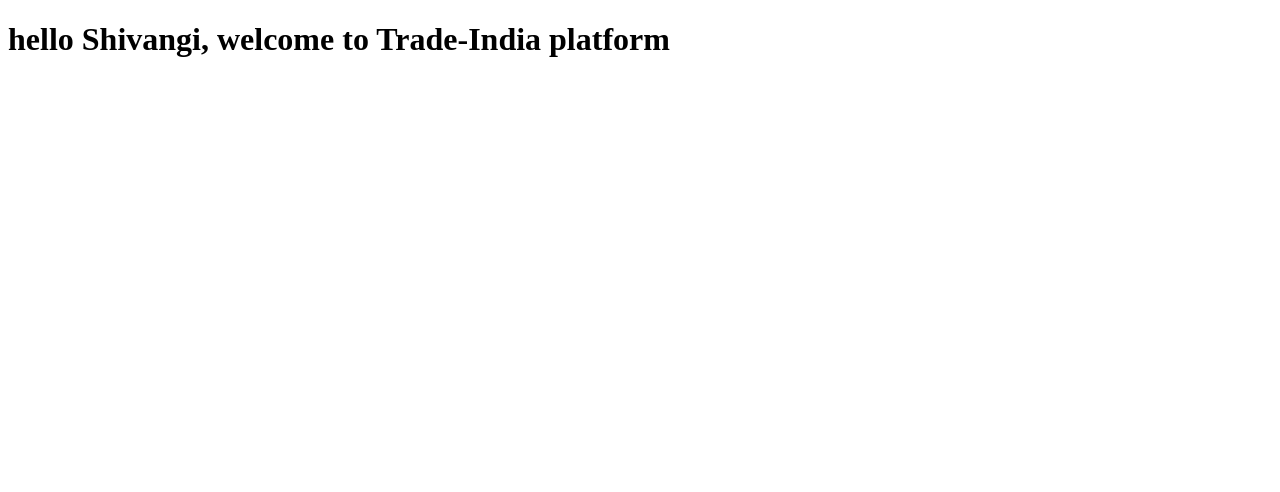
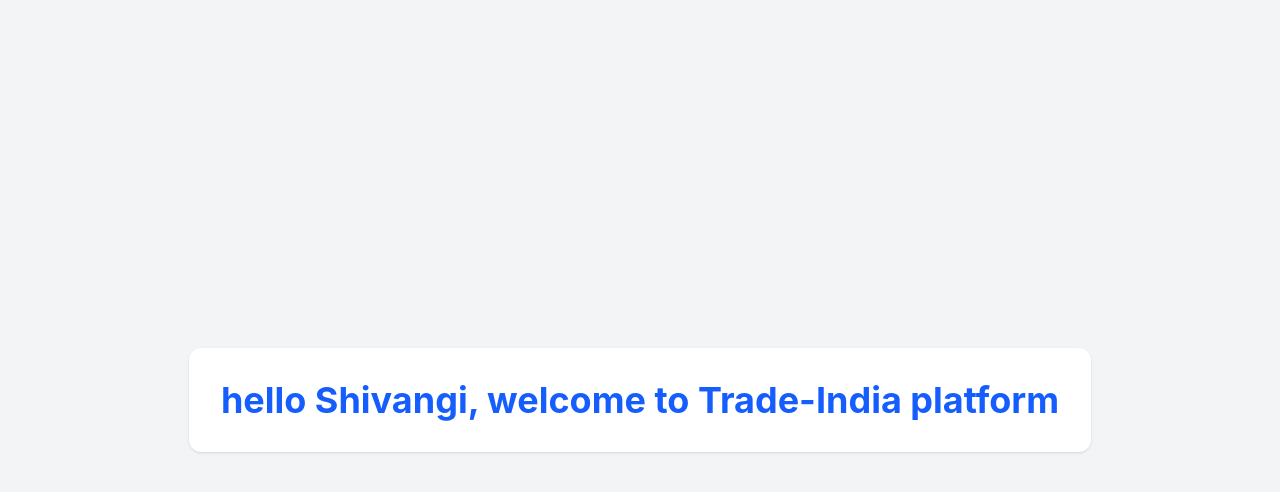
Before and after one commit to ShivangiPandey1236/trade-india, a React (Vite) app: page / in a window 1280 px wide. Shown: the top 492 px of the page. Built offline with nearby package versions, Linux system fonts and the light colour scheme.

Commit message:
Setup the telwind css

```diff
--- a/package.json
+++ b/package.json
@@ -17,14 +17,20 @@
     "@babel/core": "^7.29.0",
     "@eslint/js": "^10.0.1",
     "@rolldown/plugin-babel": "^0.2.3",
+    "@tailwindcss/vite": "^4.3.0",
     "@types/react": "^19.2.14",
     "@types/react-dom": "^19.2.3",
     "@vitejs/plugin-react": "^6.0.1",
+    "autoprefixer": "^10.5.0",
     "babel-plugin-react-compiler": "^1.0.0",
     "eslint": "^10.3.0",
     "eslint-plugin-react-hooks": "^7.1.1",
     "eslint-plugin-react-refresh": "^0.5.2",
     "globals": "^17.6.0",
+    "postcss": "^8.5.15",
+    "prettier": "^3.8.3",
+    "prettier-plugin-tailwindcss": "^0.8.0",
+    "tailwindcss": "^4.3.0",
     "vite": "^8.0.12"
   }
 }
--- a/src/App.jsx
+++ b/src/App.jsx
@@ -4,8 +4,10 @@
 function App() {
 
   return (
-    <div>
-      <h1>hello Shivangi, welcome to Trade-India platform</h1>
+    <div className="flex min-h-screen items-center justify-center bg-gray-100">
+      <h1 className="text-4xl font-bold text-blue-600 shadow-sm p-8 bg-white rounded-xl">
+        hello Shivangi, welcome to Trade-India platform
+      </h1>
     </div>
   )
 }
--- a/src/index.css
+++ b/src/index.css
@@ -0,0 +1 @@
+@import "tailwindcss";
--- a/vite.config.js
+++ b/vite.config.js
@@ -1,10 +1,12 @@
 import { defineConfig } from 'vite'
 import react, { reactCompilerPreset } from '@vitejs/plugin-react'
 import babel from '@rolldown/plugin-babel'
+import tailwindcss from '@tailwindcss/vite'
 
 // https://vite.dev/config/
 export default defineConfig({
   plugins: [
+    tailwindcss(),
     react(),
     babel({ presets: [reactCompilerPreset()] })
   ],
```
Also changed, not shown: 2 other files (tests, documents, lock files or other folders).
